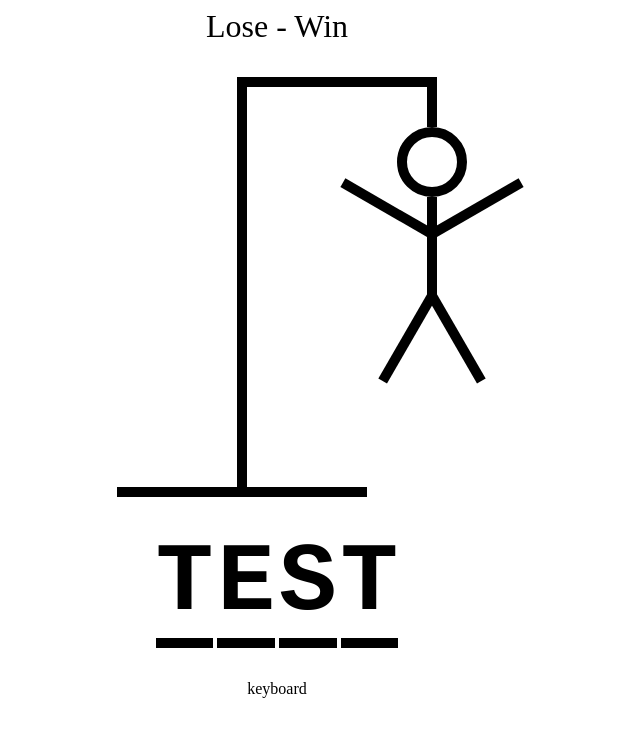
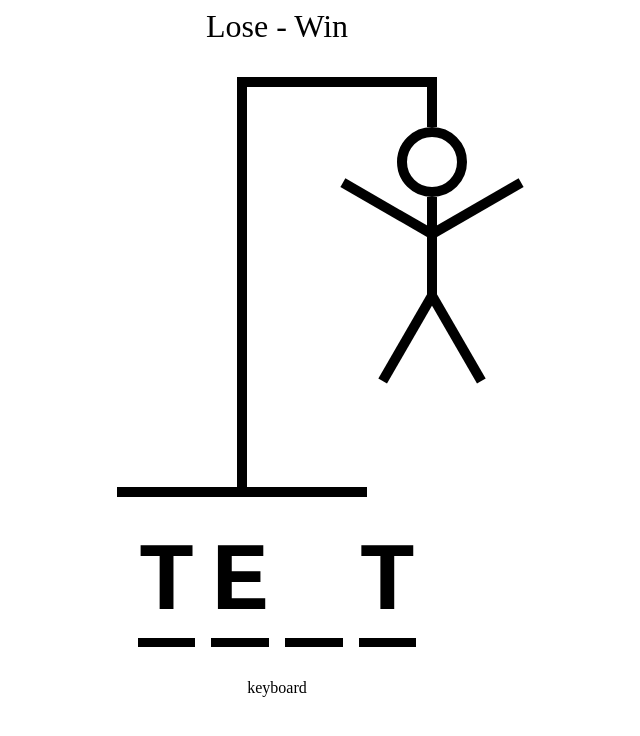
Before and after one commit to khouloudAl2022/hangmangame-TypeScript, a React (Vite) app: page / in a window 1280 px wide. Shown: the top 736 px of the page, without its empty margins (363-1003 px from the left). Built offline with nearby package versions, Linux system fonts and the light colour scheme; the HTML template or start-up script is replaced by a standard one.

Commit message:
feat: Add HangmanWord component for displaying the word  which is responsible for displaying the word to be guessed in the hangman game and it includes styling for each letter and shows guessed letters with a visible underline

```diff
--- a/src/components/HangmanWord.tsx
+++ b/src/components/HangmanWord.tsx
@@ -1,18 +1,22 @@
 import React from 'react'
 
 const HangmanWord = () => {
+    const guessedLetters = ["t", "e"]
     const word = "test"
     return (
         <div style={{
             display: "flex",
-            gap: ".25rem",
+            gap: "1rem",
             fontSize: "6rem",
             fontWeight: "bold",
             textTransform: "uppercase",
             fontFamily: "monospace"
         }}>
             {word.split('').map((letter, index) =>
-            (<span style={{borderBottom:"10px solid"}}> {letter}</span>
+            (<span style={{ borderBottom: ".1em solid black" }} key={index}>
+                <span style={{ visibility: guessedLetters.includes(letter) ? "visible" : "hidden" }}>{letter}</span>
+
+            </span>
             ))}</div>
     )
 }
```
